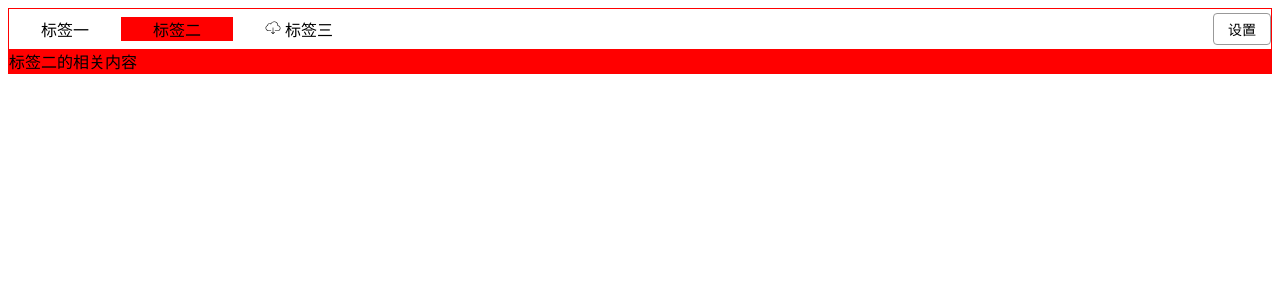
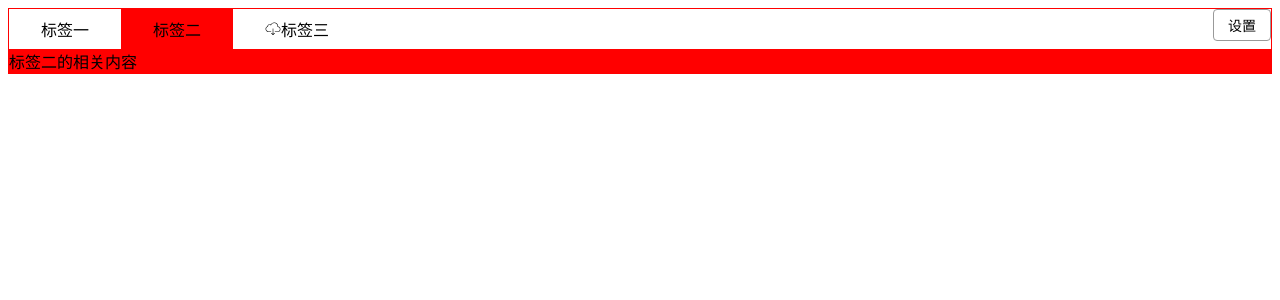
Before and after one commit to xiaoxinwan/xx-simple-ui, a Vue app: page / in a window 1280 px wide. Shown: the top 300 px of the page. Built offline with nearby package versions, Linux system fonts and the light colour scheme.

Commit message:
增大item的可点击区域

```diff
--- a/src/components/tabs/tabs-head.vue
+++ b/src/components/tabs/tabs-head.vue
@@ -21,7 +21,6 @@
         display: flex;
         height: 40px;
         justify-content: flex-start;
-        align-items: center;
         > .actions-wrapper{
             margin-left: auto;
         }
--- a/src/components/tabs/tabs-item.vue
+++ b/src/components/tabs/tabs-item.vue
@@ -48,6 +48,10 @@
     .tabs-item {
         flex-shrink: 0;
         padding: 0 2em;
+        cursor: pointer;
+        height: 100%;
+        display: flex;
+        align-items: center;
         &.active{
             background: red;
         }
```
